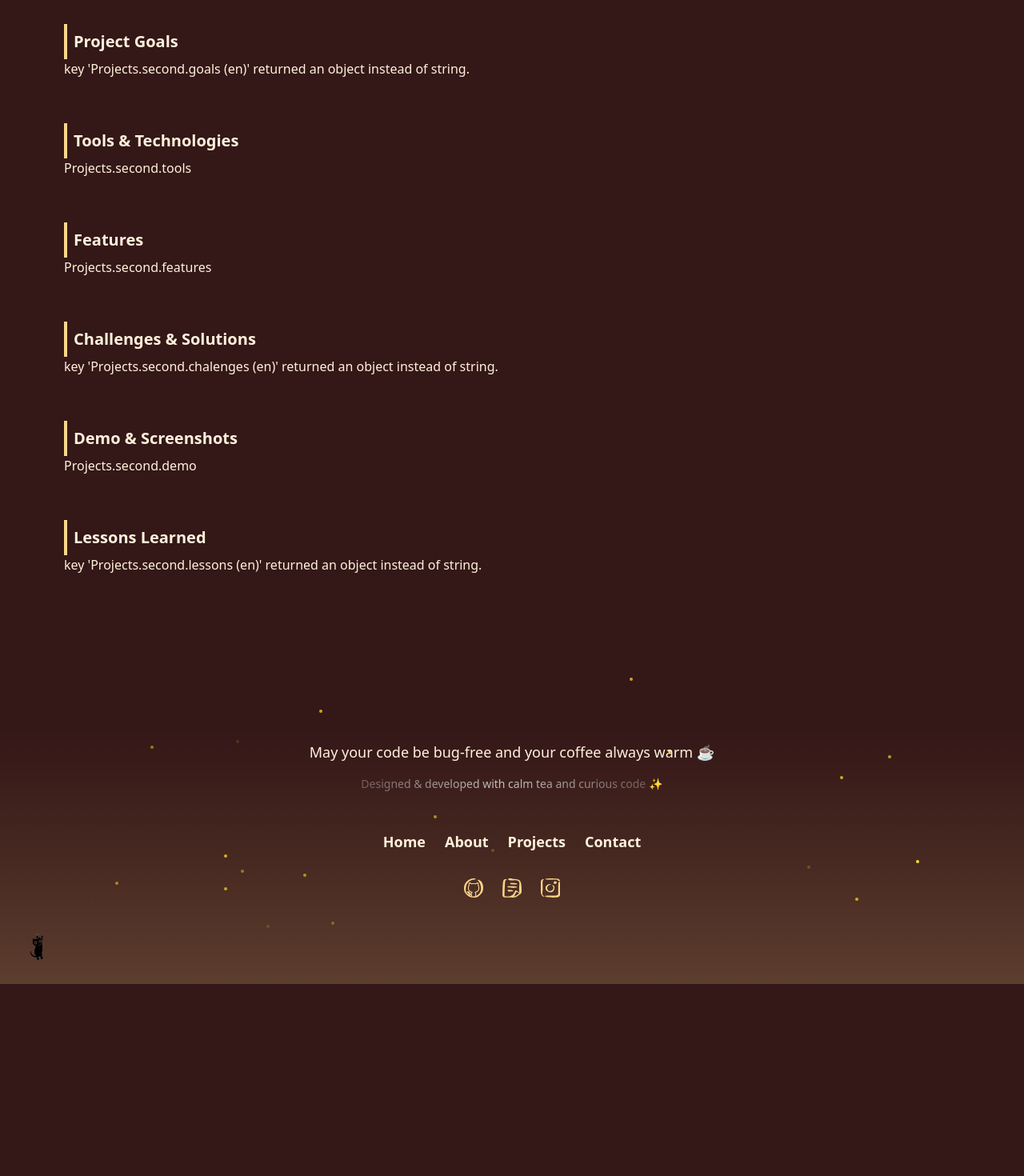
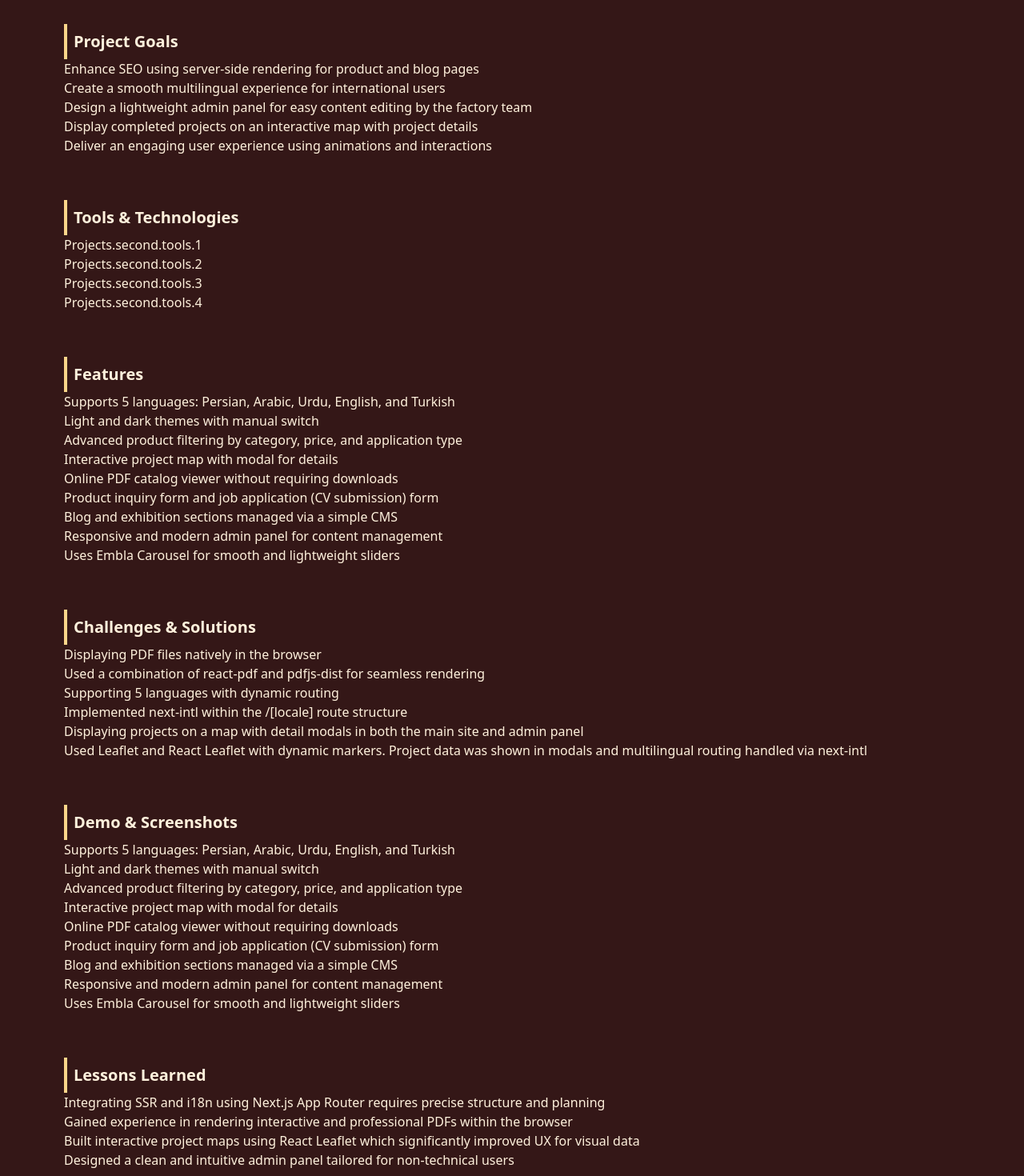
Before and after one commit to TahmineRH/portfolio, a React (Vite) app: page /projects/hesamsanat in a window 1280 px wide. Shown: the part 480-1950 px from the top of the page at 80% size. Before the commit the page ends 1710 px from the top, so only its background shows below. Built offline with nearby package versions, Linux system fonts and the light colour scheme.

Commit message:
feat: update translation structure and improve project details display in Hesamsanat component

```diff
--- a/public/locales/en/translation.json
+++ b/public/locales/en/translation.json
@@ -92,7 +92,7 @@
         "4": "Display completed projects on an interactive map with project details",
         "5": "Deliver an engaging user experience using animations and interactions"
       },
-      "Features": {
+      "features": {
         "1": "Supports 5 languages: Persian, Arabic, Urdu, English, and Turkish",
         "2": "Light and dark themes with manual switch",
         "3": "Advanced product filtering by category, price, and application type",
--- a/public/locales/fa/translation.json
+++ b/public/locales/fa/translation.json
@@ -91,7 +91,7 @@
         "4": "مایش پروژه‌های انجام‌شده روی نقشه و امکان مشاهده جزئیات هر پروژه",
         "5": "ایجاد یک تجربه کاربری جذاب و کاربرپسند با استفاده از انیمیشن‌ها و تعاملات"
       },
-      "Features": {
+      "features": {
         "1": "پشتیبانی از ۵ زبان: فارسی، عربی، اردو، انگلیسی و ترکی",
         "2": "تم روشن و تیره با سوییچ دستی",
         "3": "نمایش محصولات با فیلتر پیشرفته بر اساس دسته، قیمت، نوع کاربرد",
--- a/src/components/home/project-card.tsx
+++ b/src/components/home/project-card.tsx
@@ -145,7 +145,6 @@ export default function ZoomDialogCards() {
       title: t("Projects.second.name"),
       summary: t("Projects.second.summary"),
       tools: "Next.js, TypeScript, Tailwind, Shadcn/UI, CMS (TinyMCE), Motion"
-
         .split(",")
         .map((tool) => tool.trim() as ToolName),
       col: 3,
--- a/src/components/projects/hesmasanat.tsx
+++ b/src/components/projects/hesmasanat.tsx
@@ -37,37 +37,68 @@ function Hesamsanat() {
           <h2 className="text-xl font-bold ltr:border-l-4 rtl:border-r-4 p-2">
             {t("Projects.titles.goals")}
           </h2>
-          <p>{t("Projects.second.goals")}</p>
+          <ul>
+            {[...Array(5)].map((_, i) => (
+              <li key={i}>{t(`Projects.second.goals.${i + 1}`)}</li>
+            ))}
+          </ul>
         </div>
         <div>
           <h2 className="text-xl font-bold ltr:border-l-4 rtl:border-r-4 p-2">
             {t("Projects.titles.tools")}
           </h2>
-          <p>{t("Projects.second.tools")}</p>
+          <ul>
+            {[...Array(4)].map((_, i) => (
+              <li key={i}>{t(`Projects.second.tools.${i + 1}`)}</li>
+            ))}
+          </ul>
         </div>
         <div>
           <h2 className="text-xl font-bold ltr:border-l-4 rtl:border-r-4 p-2">
             {t("Projects.titles.features")}
           </h2>
-          <p>{t("Projects.second.features")}</p>
+          <ul>
+            {[...Array(9)].map((_, i) => (
+              <li key={i}>{t(`Projects.second.features.${i + 1}`)}</li>
+            ))}
+          </ul>
         </div>
         <div>
           <h2 className="text-xl font-bold ltr:border-l-4 rtl:border-r-4 p-2">
             {t("Projects.titles.chalenges")}
           </h2>
-          <p>{t("Projects.second.chalenges")}</p>
+          <ul>
+            {[...Array(3)].map((_, i) => (
+              <>
+                <li key={i}>
+                  {t(`Projects.second.chalenges.chalenge${i + 1}`)}
+                </li>
+                <li key={i}>
+                  {t(`Projects.second.chalenges.solution${i + 1}`)}
+                </li>
+              </>
+            ))}
+          </ul>
         </div>
         <div>
           <h2 className="text-xl font-bold ltr:border-l-4 rtl:border-r-4 p-2">
             {t("Projects.titles.demo")}
           </h2>
-          <p>{t("Projects.second.demo")}</p>
+          <ul>
+            {[...Array(9)].map((_, i) => (
+              <li key={i}>{t(`Projects.second.features.${i + 1}`)}</li>
+            ))}
+          </ul>
         </div>
         <div>
           <h2 className="text-xl font-bold ltr:border-l-4 rtl:border-r-4 p-2">
             {t("Projects.titles.lessons")}
           </h2>
-          <p>{t("Projects.second.lessons")}</p>
+          <ul>
+            {[...Array(4)].map((_, i) => (
+              <li key={i}>{t(`Projects.second.lessons.${i + 1}`)}</li>
+            ))}
+          </ul>
         </div>
       </div>
     </main>
```
